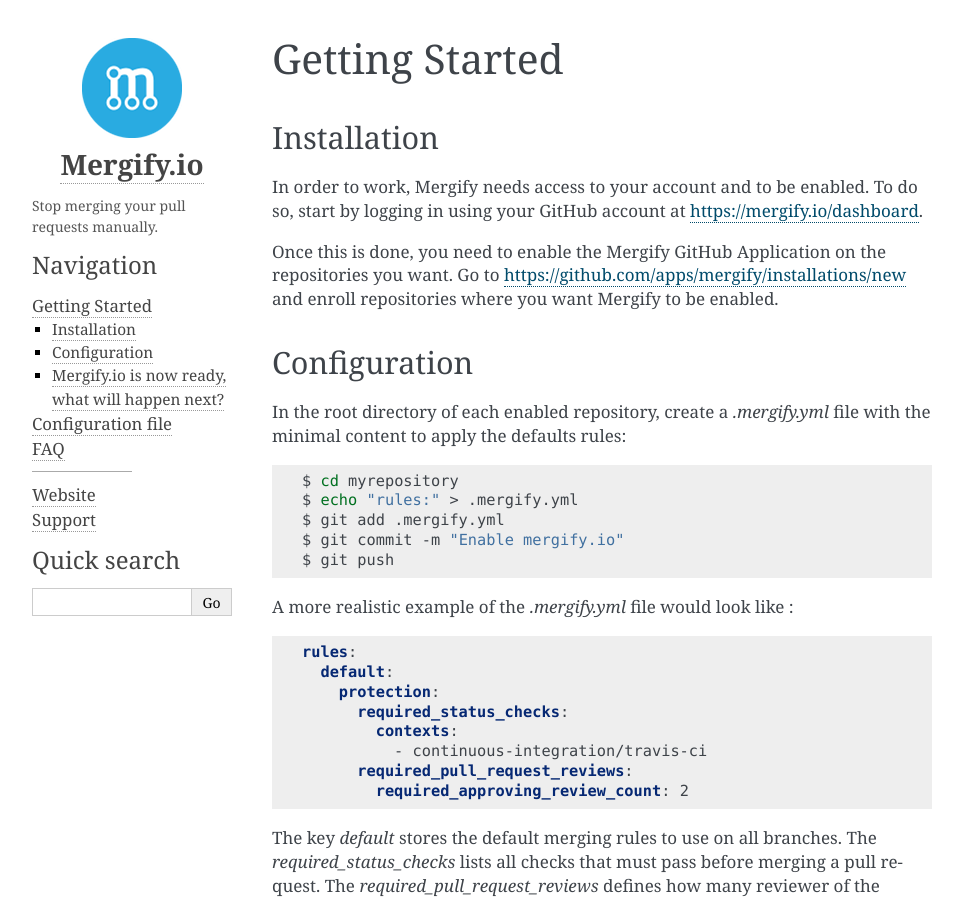
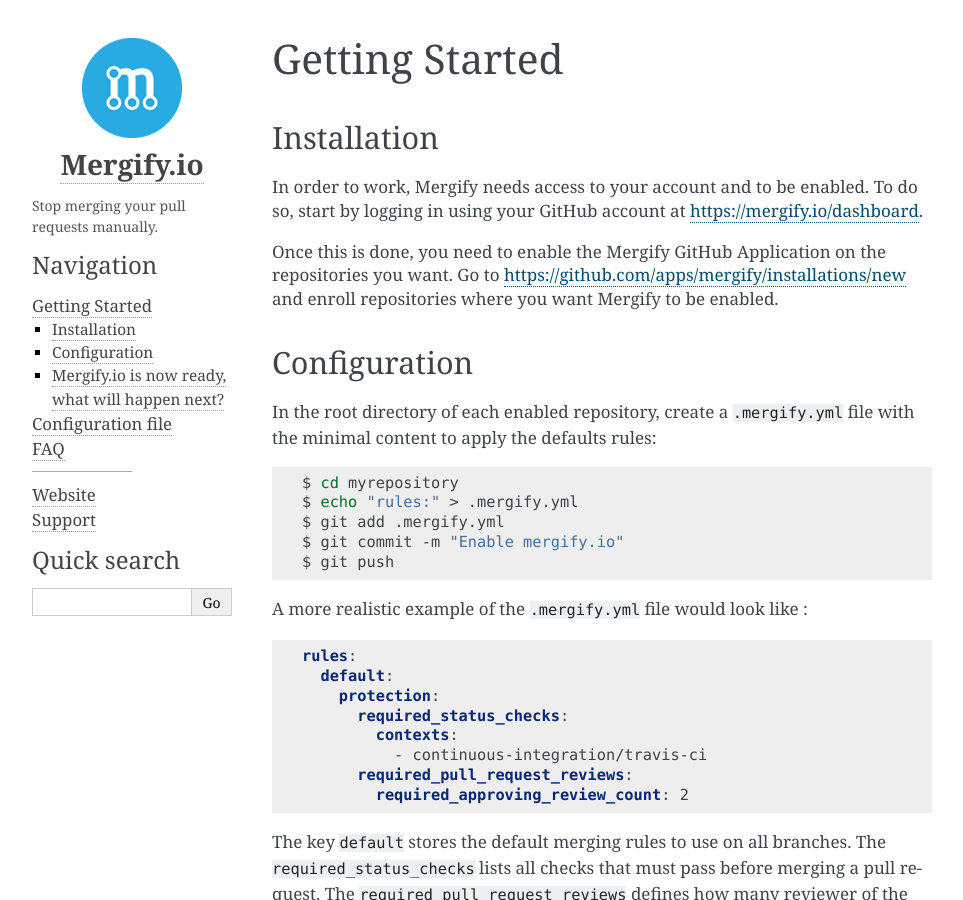
Before and after one commit to Mergifyio/mergify, a Sphinx documentation site: the page built from doc/source/getting-started.rst, in a window 1280 px wide and 900 px high. Shown: the whole window, without its empty margins (148-1111 px from the left). Built offline with Sphinx 7.4.7, drawn with Linux system fonts in a browser that asks for light colours.

Commit message:
Use double backquotes for code quoting
Signed-off-by: Julien Danjou <julien@danjou.info>

```diff
--- a/doc/source/faq.rst
+++ b/doc/source/faq.rst
@@ -5,4 +5,4 @@
 Where is the mergify policy file located?
 -----------------------------------------
 
-In the root directory of the repository with the name `.mergify.yml`.
+In the root directory of the repository with the name ``.mergify.yml``.
--- a/doc/source/getting-started.rst
+++ b/doc/source/getting-started.rst
@@ -12,7 +12,8 @@
 Configuration
 -------------
 
-In the root directory of each enabled repository, create a `.mergify.yml` file with the minimal content to apply the defaults rules:
+In the root directory of each enabled repository, create a ``.mergify.yml``
+file with the minimal content to apply the defaults rules:
 
 .. code-block:: shell
 
@@ -22,7 +23,7 @@
     $ git commit -m "Enable mergify.io"
     $ git push
 
-A more realistic example of the `.mergify.yml` file would look like :
+A more realistic example of the ``.mergify.yml`` file would look like :
 
 .. code-block:: yaml
 
@@ -35,12 +36,15 @@
           required_pull_request_reviews:
             required_approving_review_count: 2
 
-The key `default` stores the default merging rules to use on all branches. The `required_status_checks` lists all checks that must pass before merging a pull request.
-The `required_pull_request_reviews` defines how many reviewer of the repository should approve the pull request before it gets merged.
+The key ``default`` stores the default merging rules to use on all branches.
+The ``required_status_checks`` lists all checks that must pass before merging a
+pull request. The ``required_pull_request_reviews`` defines how many reviewer
+of the repository should approve the pull request before it gets merged.
 
 You can read the :doc:`full list of configuration option <configuration>`.
 
-You can define a per branch rule using the `branches` settings. To match multiple branches at once, you can use a regular expression:
+You can define a per branch rule using the ``branches`` settings. To match
+multiple branches at once, you can use a regular expression:
 
 .. code-block:: yaml
 
```
